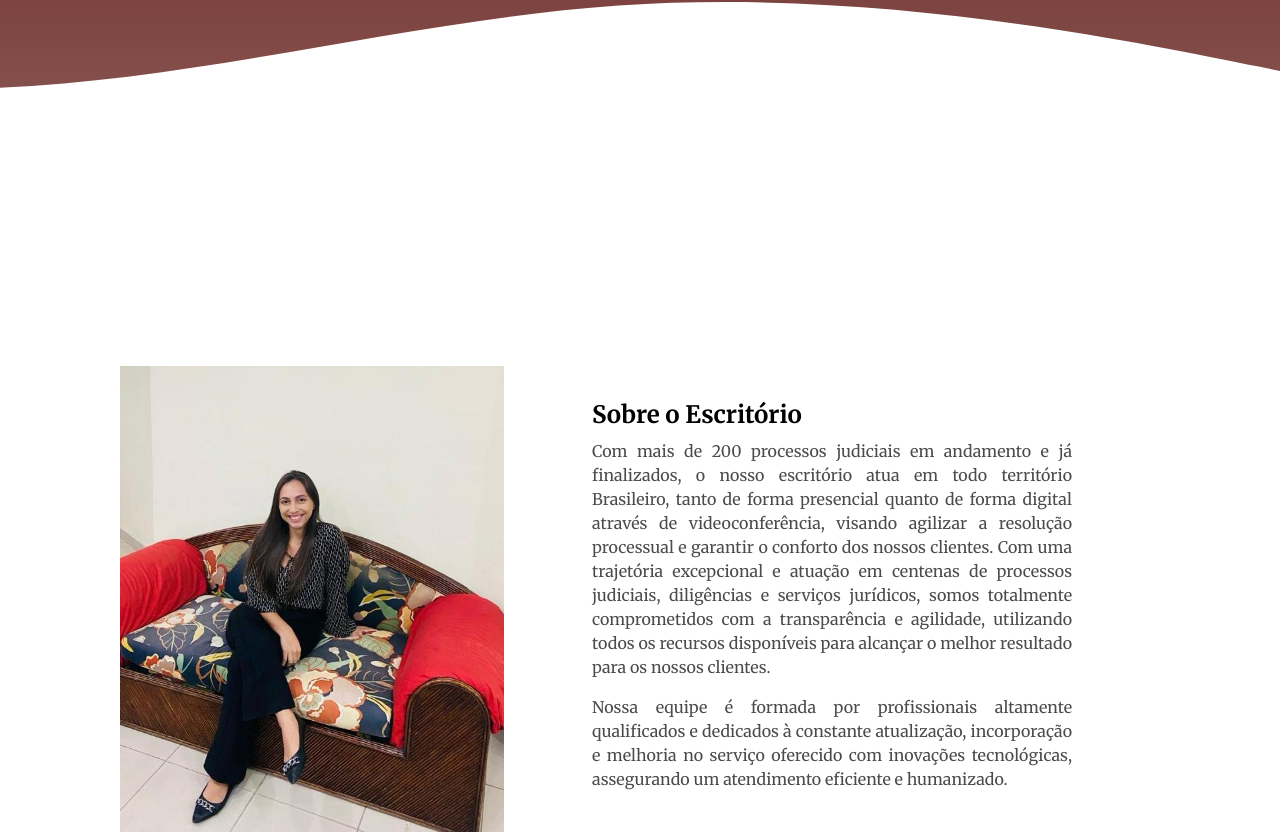
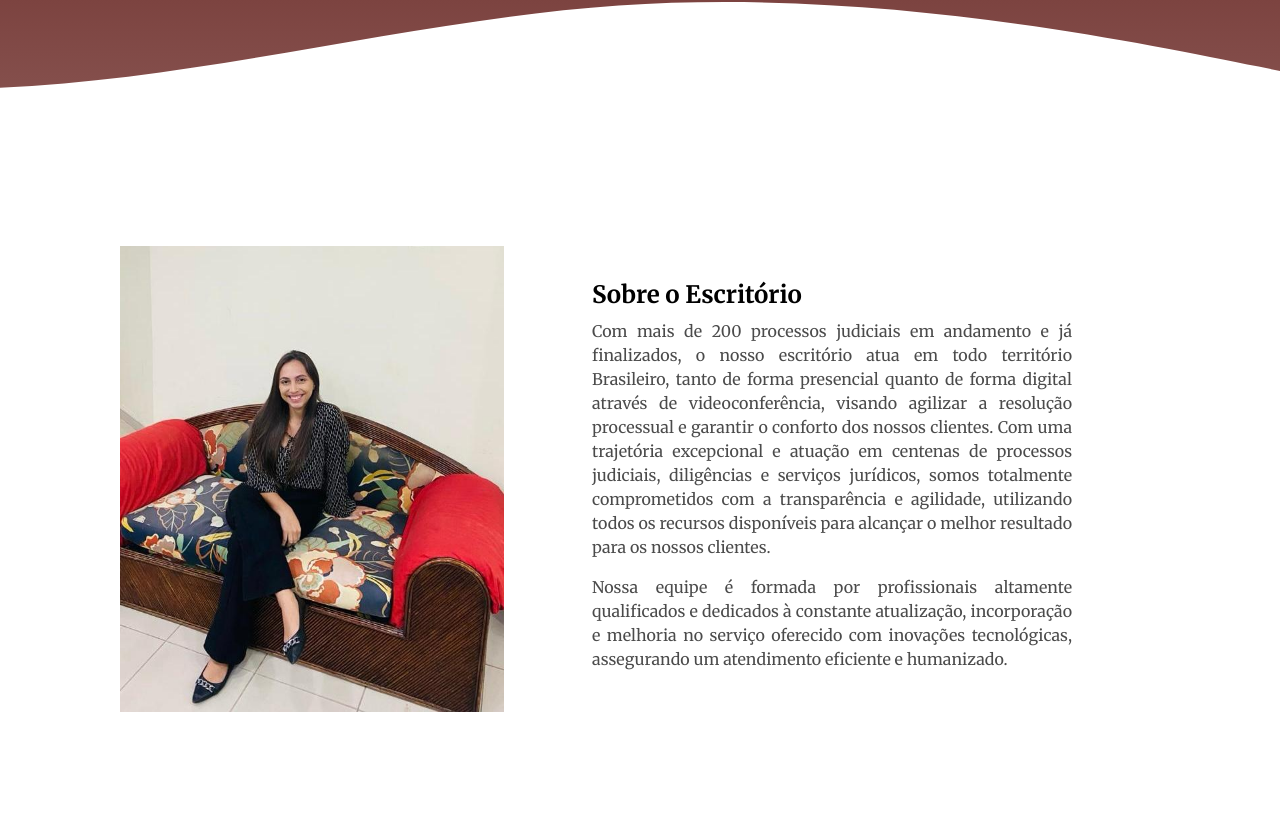
Before and after one commit to gabriellefoliv/advocacia-especializada, a React (Vite) app: page / in a window 1280 px wide. Shown: the part 369-1203 px from the top of the page. Built offline with nearby package versions, Linux system fonts and the light colour scheme.

Commit message:
fix: marging between header and content

```diff
--- a/src/views/AreasdeAtuacao/Areas.tsx
+++ b/src/views/AreasdeAtuacao/Areas.tsx
@@ -12,7 +12,7 @@ function Areas() {
                 subtitle="Dentre os serviços prestados pela Thamiris Ferreira Advocacia destacamos:"
             />
 
-            <div className="mt-24 flex justify-center items-center mx-10 flex-wrap">
+            <div className="mt-24 md:mt-10 flex justify-center items-center mx-10 flex-wrap">
                 <AreaCard
                     AChref="/areasdeatuacao/criminal"
                     ACTitle="Direito Criminal"
--- a/src/views/AreasdeAtuacao/templates/AreaPageExample/AreaPageExample.tsx
+++ b/src/views/AreasdeAtuacao/templates/AreaPageExample/AreaPageExample.tsx
@@ -11,7 +11,7 @@ function AreaPageExample({ ETitle, EImg, EText }: ExampleProps) {
   return (
     <>
       <Header title={ETitle} />
-      <div className="mt-32 mx-8 md:mx-32 p-8 border-none flex flex-col md:flex-row shadow-xl">
+      <div className="mt-32 md:mt-10 mx-8 md:mx-32 p-8 border-none flex flex-col md:flex-row shadow-xl">
         <img
           className="w-96 rounded-sm bg-cover py-2 px-5 flex justify-center"
           src={EImg}
--- a/src/views/Contato/Contato.tsx
+++ b/src/views/Contato/Contato.tsx
@@ -29,7 +29,7 @@ function Contato() {
             />
 
             {/* // contact container */}
-            <div className="mt-32 w-full flex flex-col-reverse justify-center items-center md:flex md:flex-row md:justify-center md:items-center">
+            <div className="mt-32 md:mt-10 w-full flex flex-col-reverse justify-center items-center md:flex md:flex-row md:justify-center md:items-center">
                 <img className="w-96 flex mx-40 justify-center items-center" src={ThamiOab} />
                 <div className="w-96 md:w-40 flex-1 p-4 md:p-8 md:m-4 shadow-xl mb-8 md:mr-20">
                     <h1 className="font-bold text-xl text-center">Preencha o Formulário</h1>
--- a/src/views/Home/templates/SobreMim.tsx
+++ b/src/views/Home/templates/SobreMim.tsx
@@ -2,7 +2,7 @@ import Img from '../../../img/sobreescritorio.jpeg'
 
 function SobreMim() {
     return(
-        <div className='mt-40  md:mx-20 md:p-10 flex md:flex-row flex-col justify-content items-center'>
+        <div className='mt-40 md:mt-10 md:mx-20 md:p-10 flex md:flex-row flex-col justify-content items-center'>
             <img className='w-56 md:w-96' src={Img}/>
             <div className='m-8 p-0 md:m-12 md:p-10 flex flex-col text-justify'>
                 <h1 className='font-bold text-2xl'>Sobre o Escritório</h1>
```
